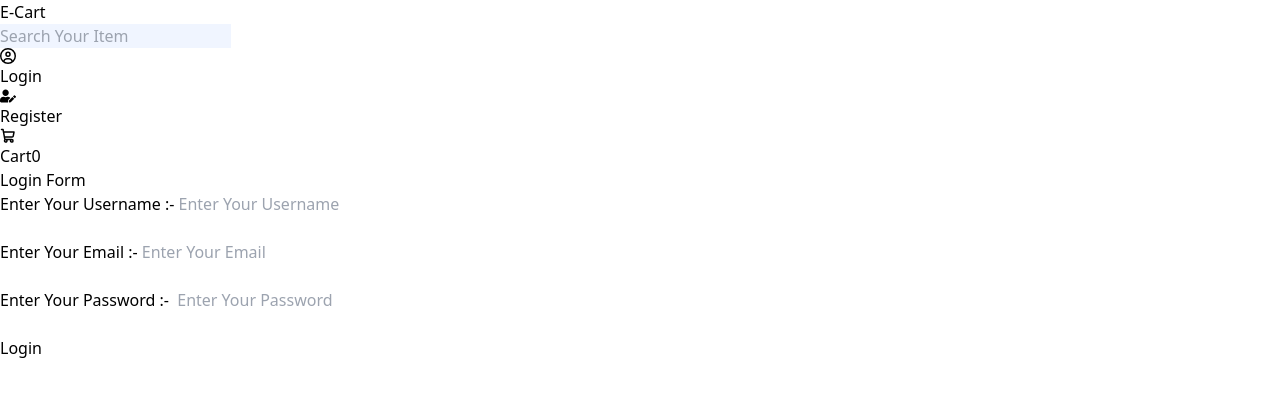
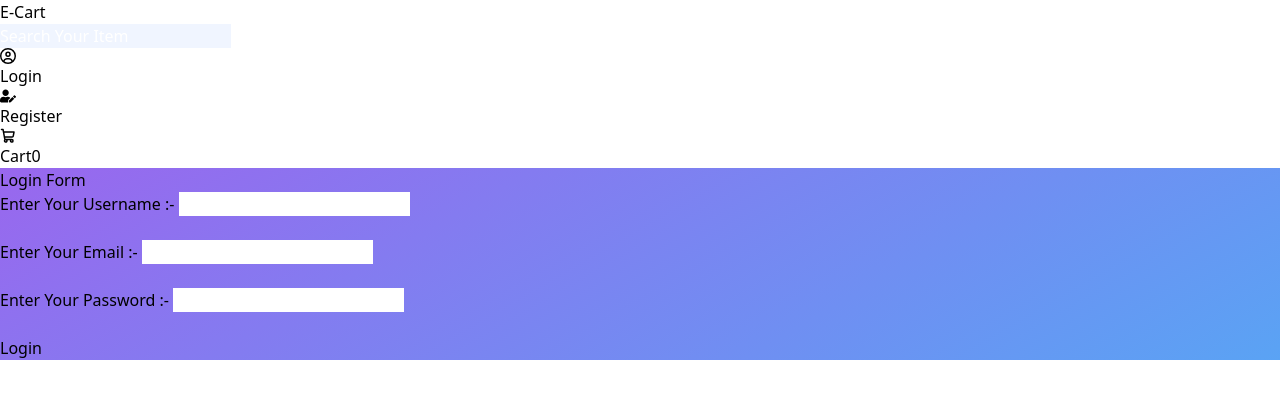
Before and after one commit to rohit9github/React_E-Com, a React app in the folder E-Commerce/: page /login in a window 1280 px wide. Shown: the top 398 px of the page. Built offline with nearby package versions, Linux system fonts and the light colour scheme; no server answers; the HTML template or start-up script is replaced by a standard one.

Commit message:
add style in login-form

```diff
--- a/E-Commerce/src/App.css
+++ b/E-Commerce/src/App.css
@@ -33,3 +33,9 @@
 header form input {
     background-color: #f0f5ff;
 }
+.linear-bg{
+    background: linear-gradient(150deg,#9967ee,#5aa3f4);
+}
+::placeholder{
+    color: white !important;
+}
--- a/E-Commerce/src/Components/Login.jsx
+++ b/E-Commerce/src/Components/Login.jsx
@@ -35,19 +35,23 @@ const Login = () => {
 
     return (
         <>
-            <h2 className="text-center text-5xl font-semibold my-5">Login Form</h2>
-            <div className="flex justify-center mt-10">
-                <form method="post" onSubmit={(e) => handleSubmit(e)}>
-                    <label htmlFor="">Enter Your Username :- </label>
-                    <input type="text" placeholder="Enter Your Username" name="username" onChange={(e) => getInputValue(e)} /><br /><br />
-                    <label htmlFor="">Enter Your Email :- </label>
-                    <input type="text" placeholder="Enter Your Email" name="email" onChange={(e) => getInputValue(e)} /><br /><br />
-                    <label htmlFor="">Enter Your Password :- </label>
-                    <input type="text" placeholder=" Enter Your Password" name="pass" onChange={(e) => getInputValue(e)} /> <br /><br />
-                    <button type="submit">Login</button>
-                </form>
+            <div className="linear-bg h-screen">
+            <h2 className="text-center text-5xl font-semibold">Login Form</h2>
+            <div className="max-w-4xl mx-auto px-4 border">
+                <div className="flex justify-center p-5">
+                    <form method="post" onSubmit={(e) => handleSubmit(e)}>
+                        <label className="text-xl font-medium mb-2 inline-block text-white">Enter Your Username :- </label>
+                        <input type="text" placeholder="Enter Your Username" className="inline-block w-full pr-6 border-white border-b-2 py-2 ps-4 text-lg outline-none bg-transparent " name="username" onChange={(e) => getInputValue(e)} /><br /><br />
+                        <label className="text-xl font-medium mb-2 inline-block text-white">Enter Your Email :- </label>
+                        <input type="text" placeholder="Enter Your Email" className="inline-block w-full pr-6 border-white border-b-2 py-2 ps-4 text-lg outline-none bg-transparent " name="email" onChange={(e) => getInputValue(e)} /><br /><br />
+                        <label className="text-xl font-medium mb-2 inline-block text-white">Enter Your Password :- </label>
+                        <input type="text" placeholder=" Enter Your Password" className="inline-block w-full pr-6 border-white border-b-2 py-2 ps-4 text-lg outline-none bg-transparent " name="pass" onChange={(e) => getInputValue(e)} /> <br /><br />
+                        <button type="submit" className="bg-blue-600 text-white text-lg font-medium px-7 py-1 mt-8">Login</button>
+                    </form>
+                </div>
             </div>
-            <ToastContainer/>
+            </div>
+            <ToastContainer />
         </>
     )
 }
```
